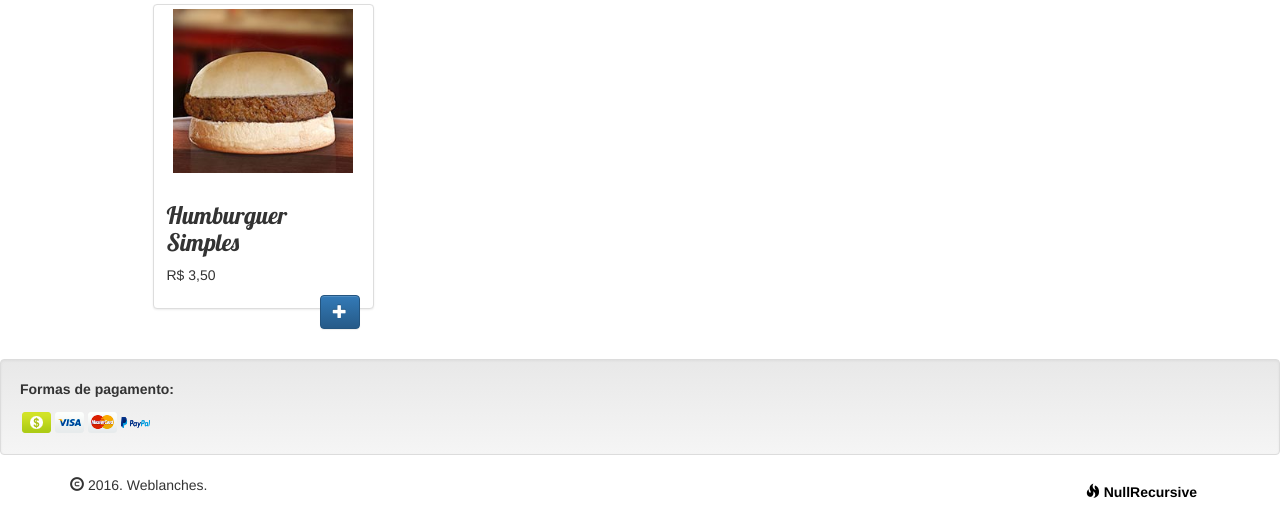
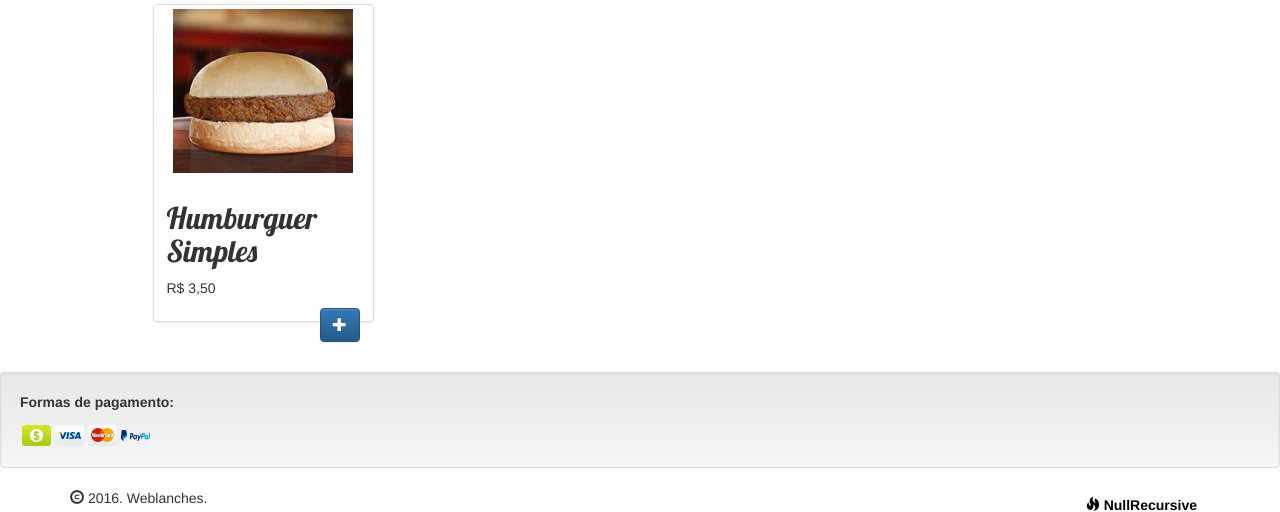
Before and after one commit to NullRecursive/WebLanches, a Django app: page /cardapio/hamburguer/ in a window 1280 px wide. Shown: the part 328-840 px from the top of the page. Run offline with Django 3.2, Linux system fonts and the light colour scheme; some libraries are stand-ins or nearby versions.

Commit message:
hamburguer.html

```diff
--- a/loja/templates/loja/hamburguer.html
+++ b/loja/templates/loja/hamburguer.html
@@ -8,9 +8,8 @@
     <div class="thumbnail">
       <img alt="Hamburguer" title="Hamburguer" src="{% static 'images/hamburguer.jpg' %}" height="171px" width="180px"/>
       <div class="caption">
-        <h3>Humburguer Simples</h3>
-      <p > R$ 3,50</p>
-      <button style="float:right" type="button" class="btn btn-primary" data-toggle="modal" data-target=".eu">
+        <h2>Humburguer Simples</h2>
+      <p > R$ 3,50</p><button style="float:right" type="button" class="btn btn-primary" data-toggle="modal" data-target=".eu">
             <span class="glyphicon glyphicon-plus" aria-hidden="true"></span>
       </button>
         <div class="modal fade eu" tabindex="-1" role="dialog" aria-labelledby="mySmallModalLabel">
```
